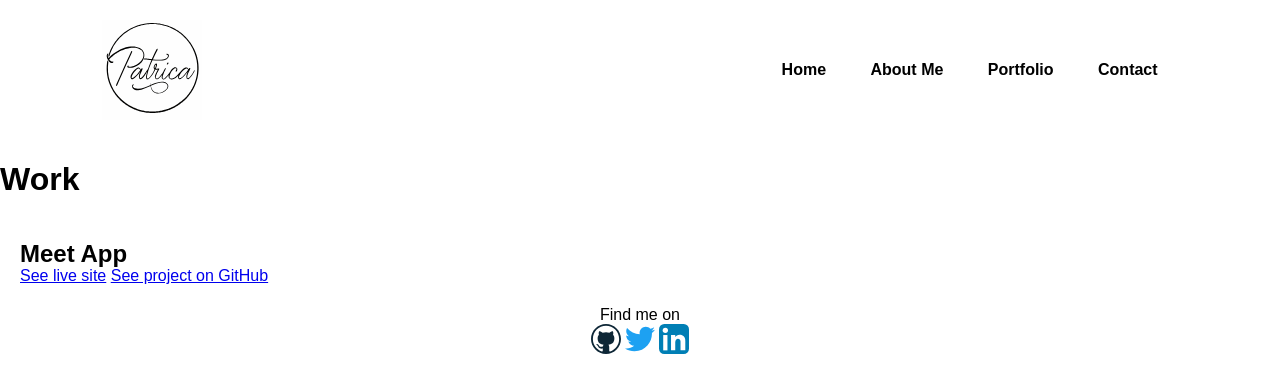
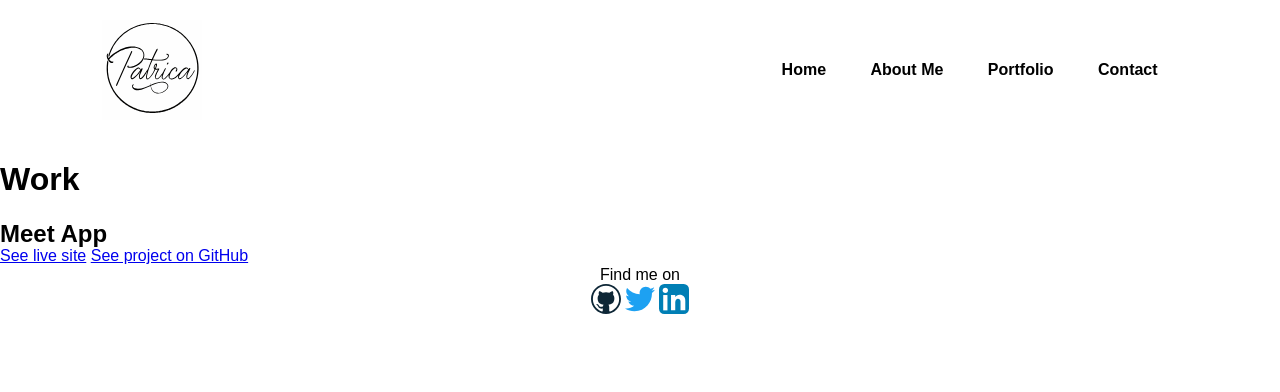
Before and after one commit to pjustinianogarcia/portfolio_webpage, a plain HTML site: page work.html in a window 1280 px wide. Drawn offline with nearby package versions, Linux system fonts and the light colour scheme.

Commit message:
Update work.html

```diff
--- a/work.html
+++ b/work.html
@@ -18,7 +18,6 @@
 </head>
 
 <body>
-
     <nav>
       <img src="imgs/create-logo-patricia.svg" alt="logo" class="logo">
       <ul role="menubar" class="navigation-list">
@@ -36,15 +35,12 @@
           </li>
       </ul>
   </nav>
-
   <div>
     <h1 class="tittle">Work</h1>
-    <div class="grid">
         <div class="grid__item">
             <h2>Meet App</h2>
             <a href="https://pjustinianogarcia.github.io/meet/">See live site</a>
             <a href="https://github.com/pjustinianogarcia/meet">See project on GitHub</a>
-
         </div>
   </div>
   <footer class="page-footer">
@@ -57,5 +53,4 @@
   </footer>
   <script src="js/tota11y.min.js"></script>
 </body>
-
 </html>
```
